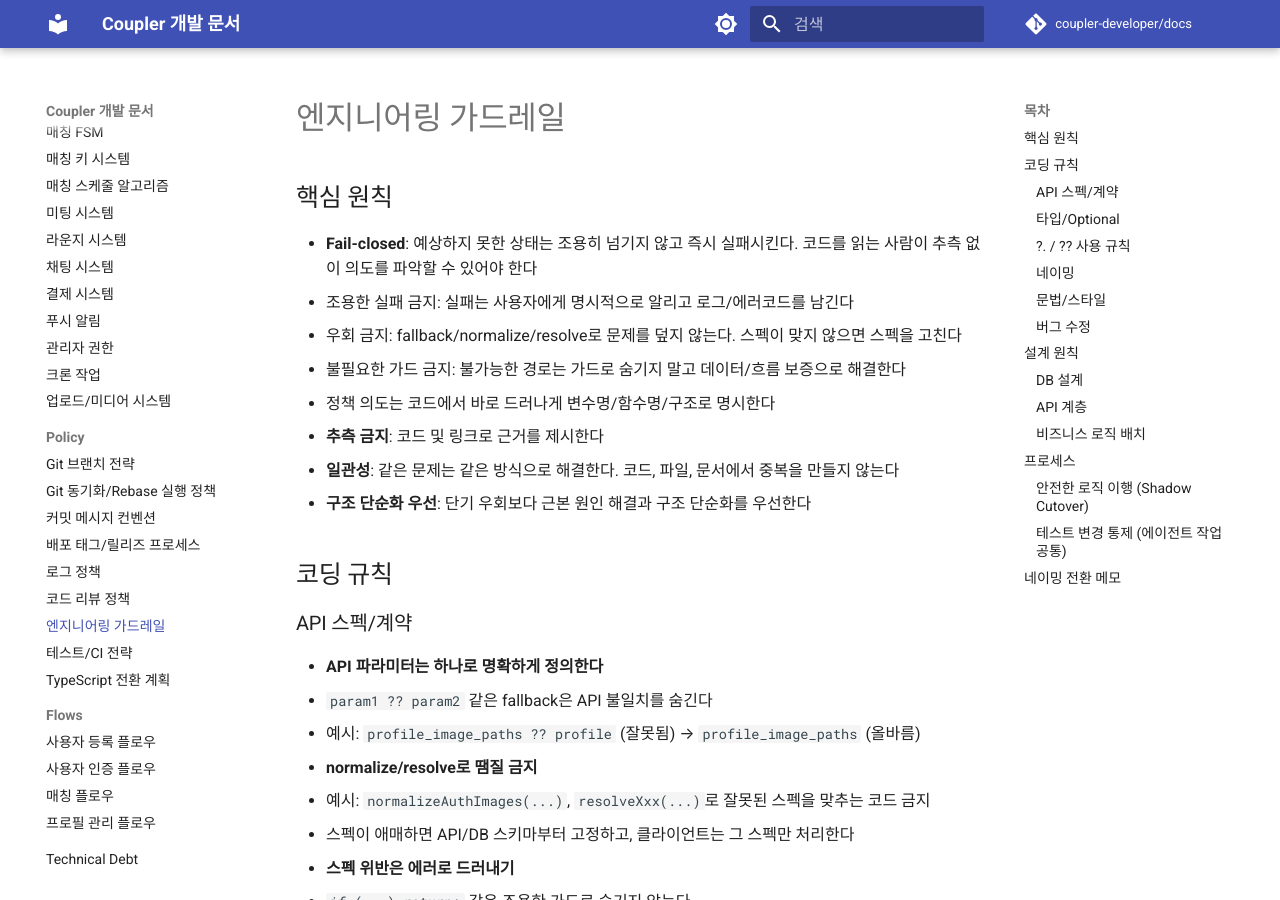
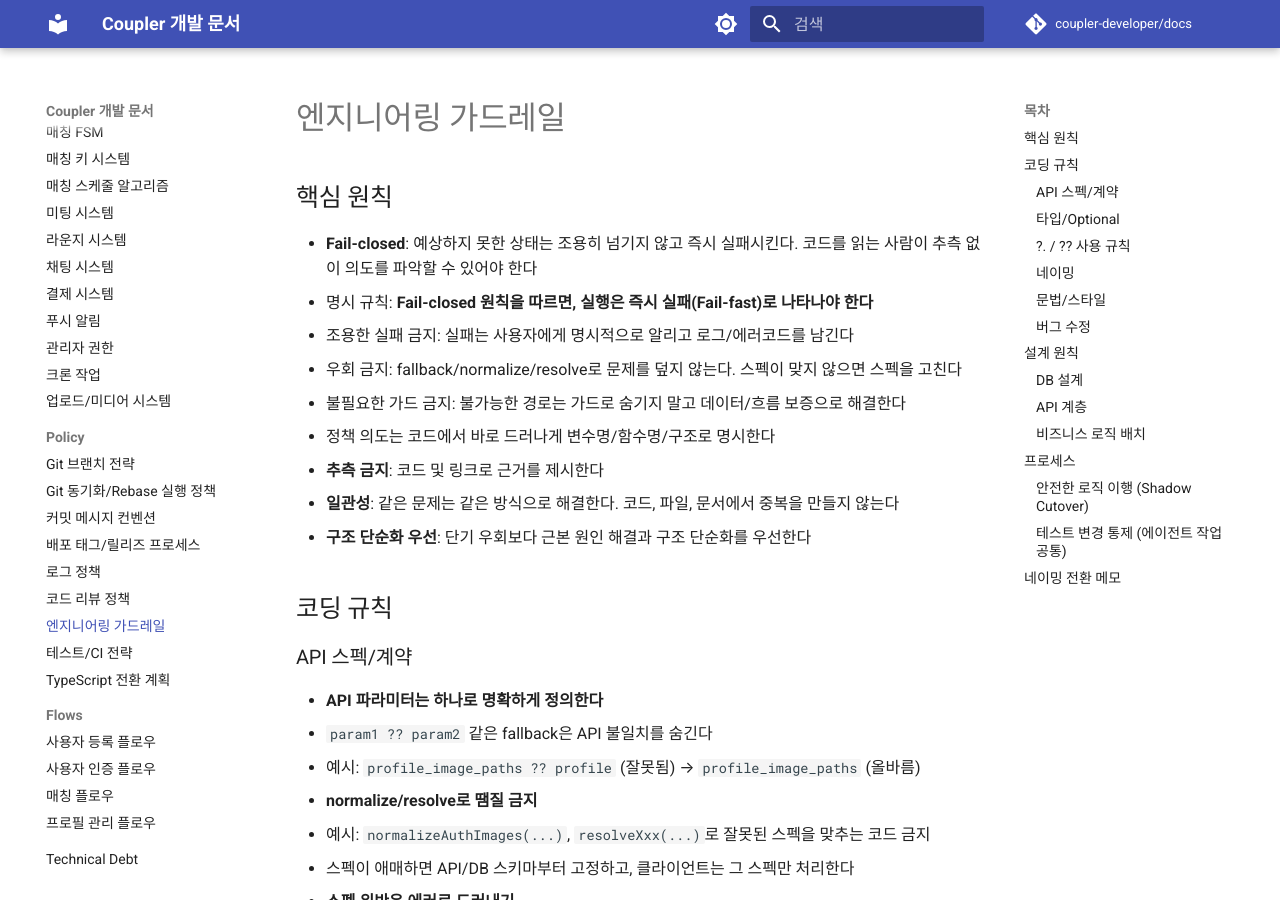
Before and after one commit to coupler-developer/docs, an MkDocs documentation site: the page built from content/policy/engineering-guardrails.md, in a window 1280 px wide and 900 px high. Built offline with MkDocs 1.6.1 and Material for MkDocs 9.7.7, drawn with Linux system fonts in a browser that asks for light colours; comment, search, counter and statistics services are not loaded.

Commit message:
docs(policy): fail-closed와 fail-fast 관계 명시

```diff
--- a/content/policy/engineering-guardrails.md
+++ b/content/policy/engineering-guardrails.md
@@ -3,6 +3,7 @@
 ## 핵심 원칙
 
 - **Fail-closed**: 예상하지 못한 상태는 조용히 넘기지 않고 즉시 실패시킨다. 코드를 읽는 사람이 추측 없이 의도를 파악할 수 있어야 한다
+  - 명시 규칙: **Fail-closed 원칙을 따르면, 실행은 즉시 실패(Fail-fast)로 나타나야 한다**
   - 조용한 실패 금지: 실패는 사용자에게 명시적으로 알리고 로그/에러코드를 남긴다
   - 우회 금지: fallback/normalize/resolve로 문제를 덮지 않는다. 스펙이 맞지 않으면 스펙을 고친다
   - 불필요한 가드 금지: 불가능한 경로는 가드로 숨기지 말고 데이터/흐름 보증으로 해결한다
```
